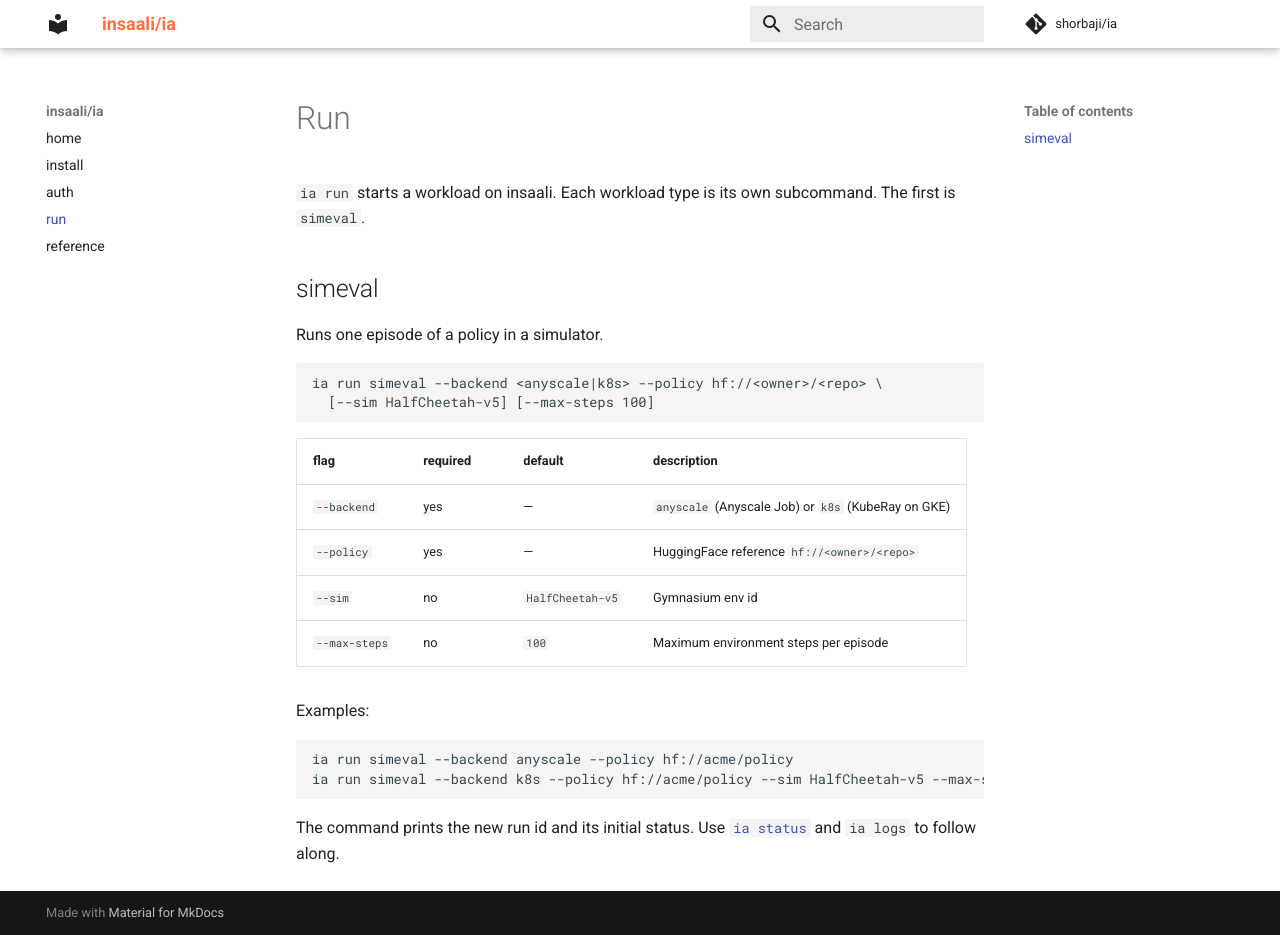
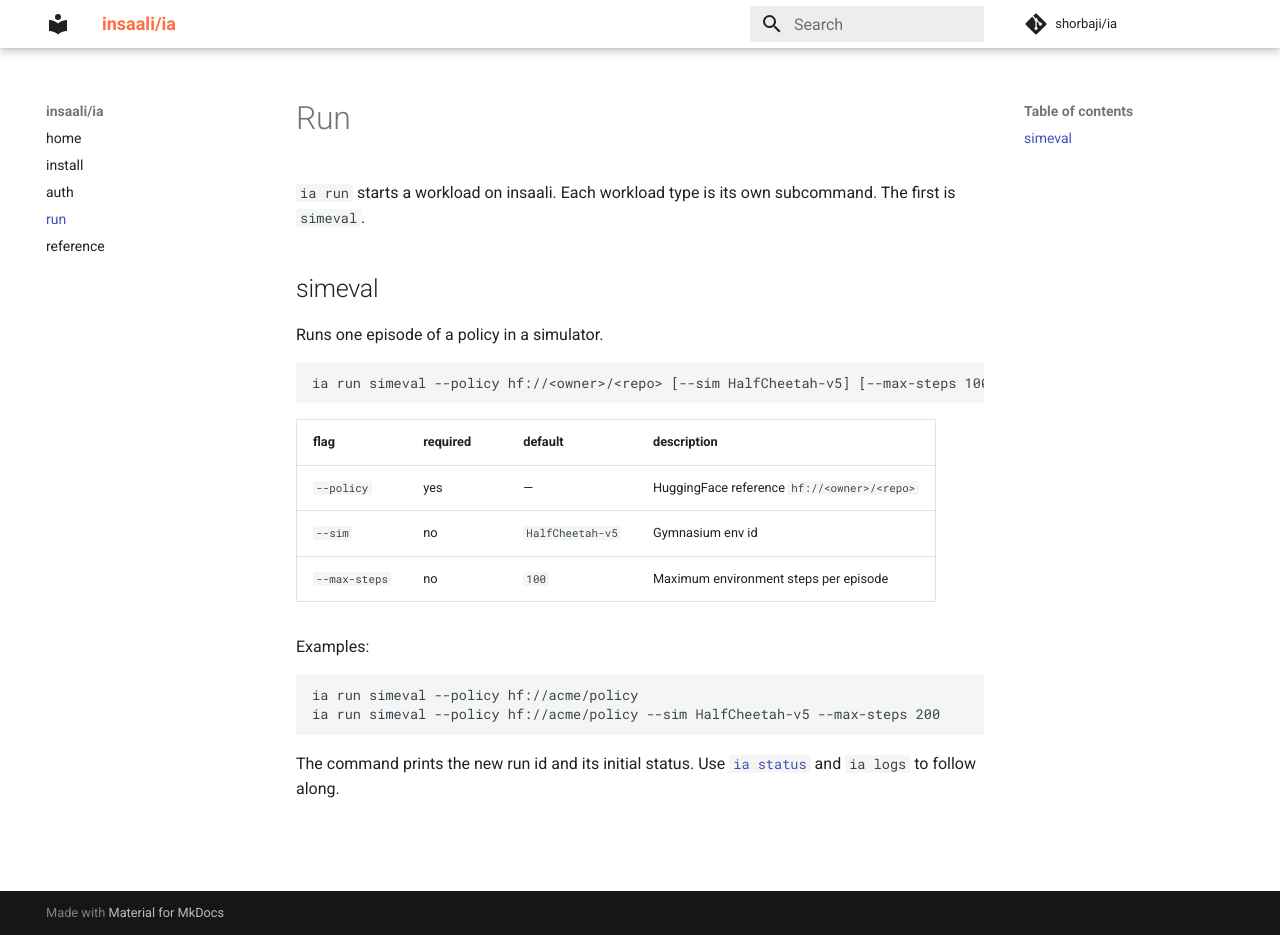
Before and after one commit to shorbaji/ia, an MkDocs documentation site: the page built from docs/run.md, in a window 1280 px wide and 935 px high. Built offline with MkDocs 1.6.1 and Material for MkDocs 9.7.7, drawn with Linux system fonts in a browser that asks for light colours; comment, search, counter and statistics services are not loaded.

Commit message:
refactor(platform): API on Cloud Run + Firestore, Anyscale-only (#82)
* refactor(platform): cut API over to Cloud Run + Firestore, Anyscale-only

Migrates the API off D1/GKE/k8s-backend to Cloud Run on GCP backed by
Firestore, with Anyscale as the only compute backend. `ia run simeval`
drops `--backend`; `ia status` / `ia logs` fetch live from Anyscale
on demand (no polling, no callbacks, no log mirror). Adds
`infra/gcp/` Terraform module (Firestore dev+prod, Cloud Run dev+prod,
domain mappings for api.dev.insaali.com / api.insaali.com, Secret
Manager) and deploy workflows. Removes `infra/gke/`.

* fix(gcp): bootstrap Cloud Run with hello-world image so terraform apply works before any api image is pushed

* fix(gcp): disable deletion_protection on Cloud Run services

* fix(cli): cargo fmt

---------

Co-authored-by: Omar Shorbaji <omar@anyscale.com>

````diff
--- a/docs/run.md
+++ b/docs/run.md
@@ -7,13 +7,11 @@
 Runs one episode of a policy in a simulator.
 
 ```sh
-ia run simeval --backend <anyscale|k8s> --policy hf://<owner>/<repo> \
-  [--sim HalfCheetah-v5] [--max-steps 100]
+ia run simeval --policy hf://<owner>/<repo> [--sim HalfCheetah-v5] [--max-steps 100]
 ```
 
 | flag          | required | default            | description                                      |
 | ------------- | -------- | ------------------ | ------------------------------------------------ |
-| `--backend`   | yes      | —                  | `anyscale` (Anyscale Job) or `k8s` (KubeRay on GKE) |
 | `--policy`    | yes      | —                  | HuggingFace reference `hf://<owner>/<repo>`      |
 | `--sim`       | no       | `HalfCheetah-v5`   | Gymnasium env id                                 |
 | `--max-steps` | no       | `100`              | Maximum environment steps per episode            |
@@ -21,8 +19,8 @@ ia run simeval --backend <anyscale|k8s> --policy hf://<owner>/<repo> \
 Examples:
 
 ```sh
-ia run simeval --backend anyscale --policy hf://acme/policy
-ia run simeval --backend k8s --policy hf://acme/policy --sim HalfCheetah-v5 --max-steps 200
+ia run simeval --policy hf://acme/policy
+ia run simeval --policy hf://acme/policy --sim HalfCheetah-v5 --max-steps 200
 ```
 
 The command prints the new run id and its initial status. Use [`ia status`](reference.md) and `ia logs` to follow along.
````
Also changed, not shown: README.md (+3 -3 lines), 3 other files.
